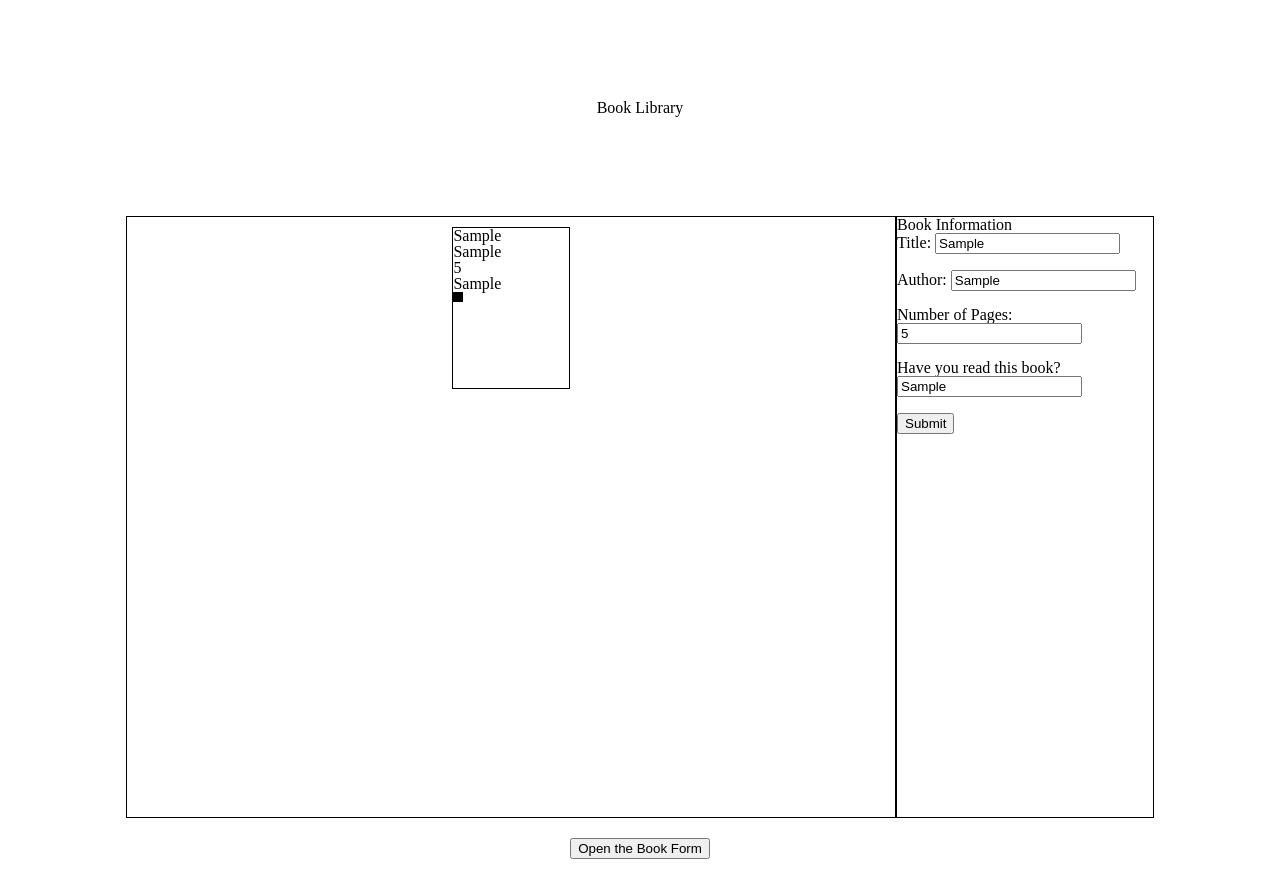
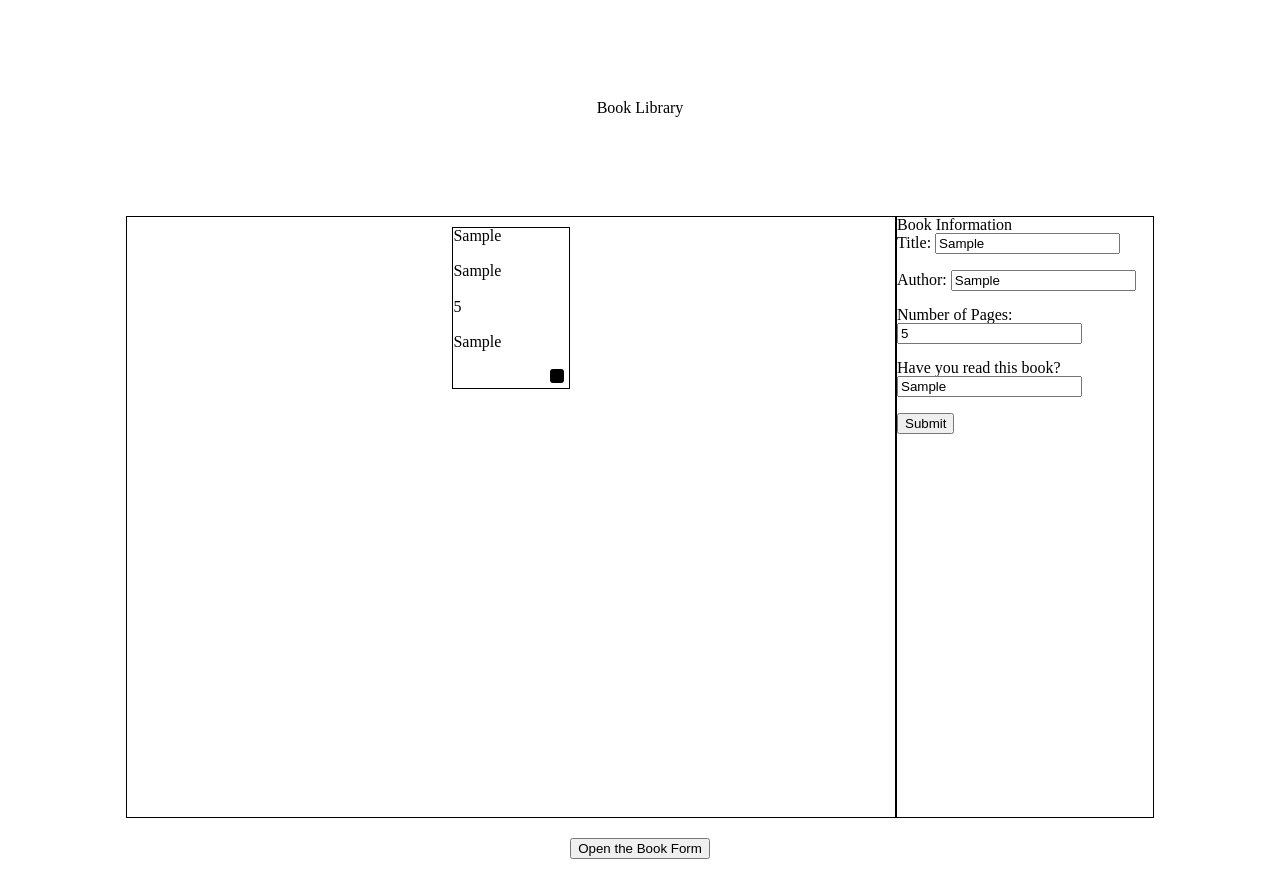
Before and after one commit to SouthFrank/The_Odin_Project, a plain HTML site: page Fundamentals/Book_Library/index.html in a window 1280 px wide. Both pictures are taken after typing "Sample", "Sample", "5", "Sample" into the empty fields and a click on the input "Submit". Drawn offline with Linux system fonts and the light colour scheme.

Commit message:
Applied styles directly to the bookDelete button and removed styles from its parent container

```diff
--- a/Fundamentals/Book_Library/styles.css
+++ b/Fundamentals/Book_Library/styles.css
@@ -64,17 +64,28 @@
     width: 15%;
     height: 160px;
     border: 1px solid black;
+    display:flex;
+    flex-direction: column;
+    justify-content: space-between;
 }
 
 .book-delete {
     height: 10px;
     width: 10px;
     background-color: black;
+    font-size: 12px;
+    color: whitesmoke;
+    margin: 0 5px 5px auto;
+    padding: 2px;
+    border-radius: 3px;
+}
+
+.book-delete:hover {
+    cursor: pointer;
 }
 
 .bookitem:last-child {
-    position: relative;
-    bottom: 20px;
+    /* margin-left: auto; */
 }
 
 .book-form {
```
